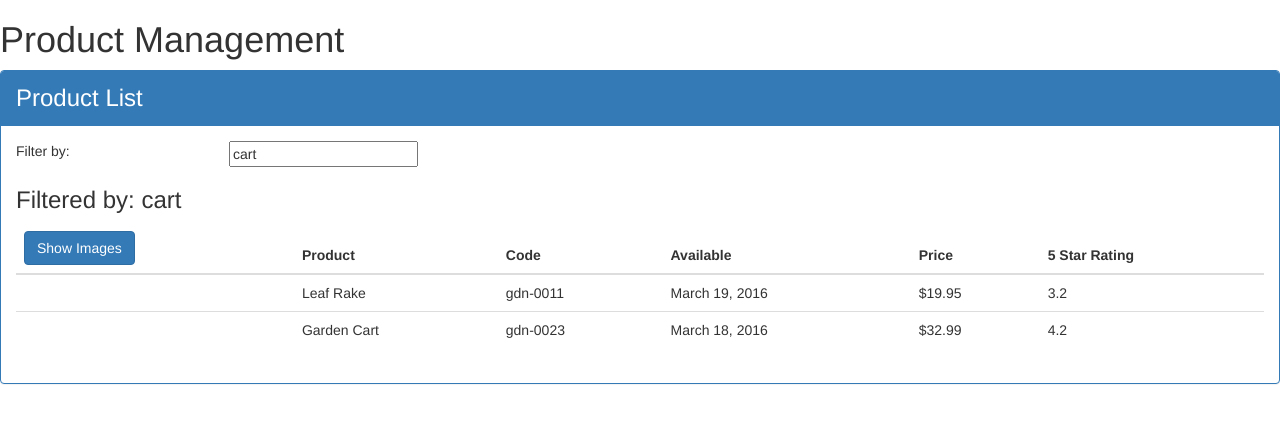
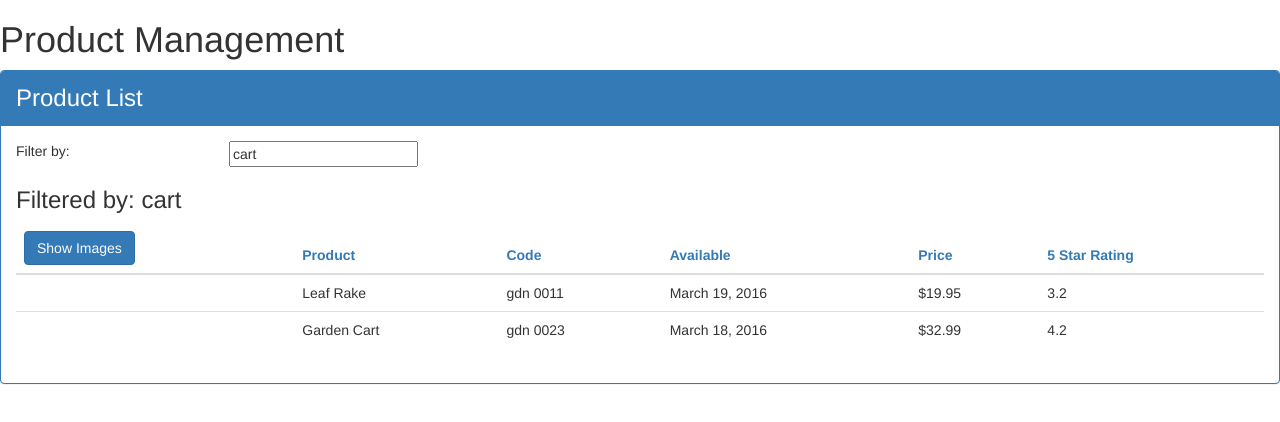
Before and after one commit to rukshandangalla/Angular-Base, an Angular app: page / in a window 1280 px wide. Shown: the top 422 px of the page. Built offline with nearby package versions, Linux system fonts and the light colour scheme.

Commit message:
adding custom pipe completed

```diff
--- a/src/app/app.module.ts
+++ b/src/app/app.module.ts
@@ -1,13 +1,15 @@
 import { BrowserModule } from '@angular/platform-browser';
 import { NgModule } from '@angular/core';
-import {FormsModule} from '@angular/forms';
+import { FormsModule } from '@angular/forms';
 import { AppComponent } from './app.component';
 import { ProductListComponent } from './products/product-list.component';
+import { ConvertToSpacePipe } from './shared/convert-to-spaces.pipe';
 
 @NgModule({
   declarations: [
     AppComponent,
-    ProductListComponent
+    ProductListComponent,
+    ConvertToSpacePipe
   ],
   imports: [
     BrowserModule,
--- a/src/app/products/product-list.component.html
+++ b/src/app/products/product-list.component.html
@@ -36,7 +36,7 @@
                             <img *ngIf='showImages' [src]='product.imageUrl' [title]='product.productName' [style.width.px]='imageWidth' [style.margin.px]='imageMargin'>
                         </td>
                         <td>{{product.productName}}</td>
-                        <td>{{product.productCode | lowercase}}</td>
+                        <td>{{product.productCode | lowercase | convertToSpace:'-'}}</td>
                         <td>{{product.releaseDate}}</td>
                         <td>{{product.price | currency:'USD':true:'1.2-2'}}</td>
                         <td>{{product.starRating}}</td>
--- a/src/app/products/product-list.component.ts
+++ b/src/app/products/product-list.component.ts
@@ -1,17 +1,19 @@
-import { Component } from '@angular/core';
+import { Component, OnInit } from '@angular/core';
+import { IProduct } from './product';
 
 @Component({
     selector: 'pm-products',
-    templateUrl: './product-list.component.html'
+    templateUrl: './product-list.component.html',
+    styleUrls: ['./product-list.components.css']
 })
-export class ProductListComponent {
+export class ProductListComponent implements OnInit {
     pageTitle: string = "Product List";
     imageWidth: number = 50;
     imageMargin: number = 2;
     showImages: boolean = false;
     listFilter: string = 'cart';
 
-    products: any[] = [
+    products: IProduct[] = [
         {
             "productId": 1,
             "productName": "Leaf Rake",
@@ -37,4 +39,8 @@ export class ProductListComponent {
     toggleImage(): void {
         this.showImages = !this.showImages;
     }
+
+    ngOnInit(): void{
+        console.log('In On Init');
+    }
 }
--- /dev/null
+++ b/src/app/products/product-list.components.css
@@ -0,0 +1,3 @@
+thead{
+    color: #337AB7;
+}
--- /dev/null
+++ b/src/app/products/product.ts
@@ -0,0 +1,10 @@
+export interface IProduct {
+    productId: number,
+    productName: string,
+    productCode: string,
+    releaseDate: string,
+    description: string,
+    price: number,
+    starRating: number,
+    imageUrl: string
+}
--- /dev/null
+++ b/src/app/shared/convert-to-spaces.pipe.ts
@@ -0,0 +1,12 @@
+import { Pipe, PipeTransform } from '@angular/core';
+
+@Pipe({
+    name: 'convertToSpace'
+})
+
+export class ConvertToSpacePipe implements PipeTransform {
+
+    transform(value: string, charater: string): string {
+        return value.replace(charater, ' ');
+    }
+}
```
